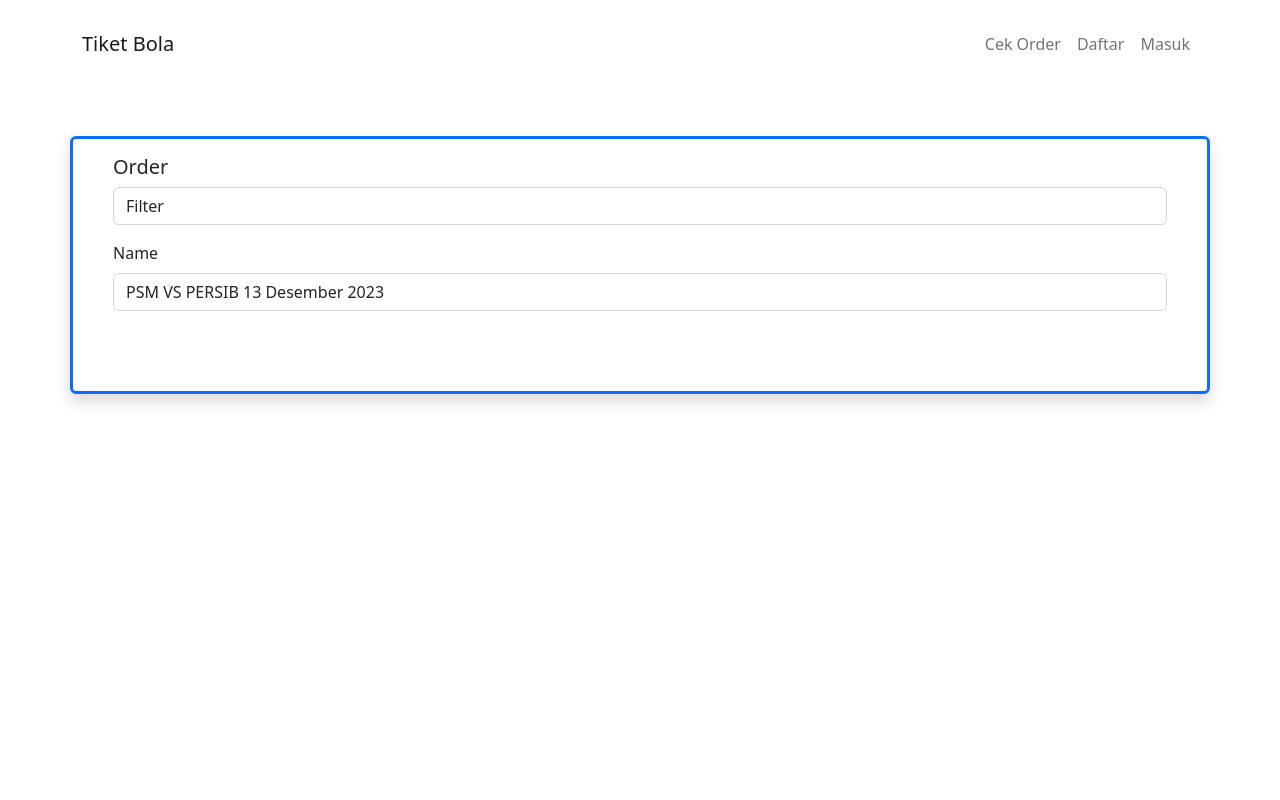
After one commit to daffaraka/tiket-bola, a PHP site: page /my_order.html in a window 1280 px wide. The commit adds this page. Run offline with PHP 8.4, Linux system fonts and the light colour scheme.

Commit message:
Perubahan Navbar, Tampilan Order & My Order

```diff
--- a/away.html
+++ b/away.html
@@ -24,7 +24,7 @@
                 <div class="d-flex" id="collapsibleNavId">
                     <ul class="navbar-nav mt-2 mt-lg-0">
                         <li class="nav-item">
-                            <a class="nav-link" href="#">Cek Order <span
+                            <a class="nav-link" href="pesanan.html">Cek Order <span
                                     class="visually-hidden">(current)</span></a>
                         </li>
                         <li class="nav-item">
@@ -57,7 +57,7 @@
             <div class="d-flex gap-3">
                 <a href="home_tiket.html" class="btn btn-outline-dark rounded-4 px-5 py-3"> Home
                 </a>
-                <a href="away.html" class="btn btn-outline-dark rounded-4 px-5 py-3"> Away
+                <a href="away.html" class="btn btn-outline-dark rounded-4 px-5 py-3 tiket-active"> Away
                 </a>
             </div>
 
--- a/detail_tiket.html
+++ b/detail_tiket.html
@@ -23,7 +23,7 @@
                 <div class="d-flex" id="collapsibleNavId">
                     <ul class="navbar-nav mt-2 mt-lg-0">
                         <li class="nav-item">
-                            <a class="nav-link" href="#">Cek Order <span
+                            <a class="nav-link" href="pesanan.html">Cek Order <span
                                     class="visually-hidden">(current)</span></a>
                         </li>
                         <li class="nav-item">
@@ -176,7 +176,7 @@
             </div>
 
             <div class="d-flex justify-content-center">
-                <a href class="btn btn-primary px-5 rounded-4 w-25">Beli </a>
+                <a href="payment_bank.html" class="btn btn-primary px-5 rounded-4 w-25">Beli </a>
 
             </div>
         </div>
--- /dev/null
+++ b/my_order.html
@@ -0,0 +1,73 @@
+<!DOCTYPE html>
+<html lang="en">
+    <head>
+        <meta charset="UTF-8" />
+        <meta name="viewport" content="width=device-width, initial-scale=1.0" />
+        <title>Pesanan Saya</title>
+        <link
+            href="https://cdn.jsdelivr.net/npm/bootstrap@5.2.3/dist/css/bootstrap.min.css"
+            rel="stylesheet"
+            integrity="sha384-rbsA2VBKQhggwzxH7pPCaAqO46MgnOM80zW1RWuH61DGLwZJEdK2Kadq2F9CUG65"
+            crossorigin="anonymous" />
+        <link
+            href="https://cdn.jsdelivr.net/npm/bootstrap@5.2.3/dist/css/bootstrap.min.css"
+            rel="stylesheet"
+            integrity="sha384-rbsA2VBKQhggwzxH7pPCaAqO46MgnOM80zW1RWuH61DGLwZJEdK2Kadq2F9CUG65"
+            crossorigin="anonymous" />
+        <link rel="stylesheet" href="styles.css" />
+    </head>
+
+    <body>
+        <nav class="navbar navbar-expand-sm navbar-light py-4">
+            <div class="container">
+                <a class="navbar-brand" href="home.html">Tiket Bola</a>
+                <div class="d-flex" id="collapsibleNavId">
+                    <ul class="navbar-nav mt-2 mt-lg-0">
+                        <li class="nav-item">
+                            <a class="nav-link" href="pesanan.html">Cek Order <span
+                                    class="visually-hidden">(current)</span></a>
+                        </li>
+                        <li class="nav-item">
+                            <a class="nav-link" href="#">Daftar <span
+                                    class="visually-hidden">(current)</span></a>
+                        </li>
+                        <li class="nav-item">
+                            <a class="nav-link" href="#">Masuk <span
+                                    class="visually-hidden">(current)</span></a>
+                        </li>
+                    </ul>
+                </div>
+            </div>
+        </nav>
+
+        <div
+            class="container border border-3 rounded border-primary pb-5 shadow my-5">
+            <div class="card container border-0">
+                <div class="card-body ">
+                    <h5 class="card-title">Order</h5>
+                    <div class="mb-3">
+                        <select class="form-control">
+                            <option value>Filter</option>
+                            <option value>Filter</option>
+                            <option value>Filter</option>
+                        </select>
+
+                    </div>
+
+                    <div class="mb-3">
+                        <label for class="form-label">Name</label>
+                        <input type="text"
+                            class="form-control" name id
+                            aria-describedby="helpId"
+                            value="PSM VS PERSIB 13 Desember 2023">
+                    </div>
+                </div>
+            </div>
+        </div>
+
+        <script
+            src="https://cdn.jsdelivr.net/npm/bootstrap@5.2.3/dist/js/bootstrap.bundle.min.js"
+            integrity="sha384-kenU1KFdBIe4zVF0s0G1M5b4hcpxyD9F7jL+jjXkk+Q2h455rYXK/7HAuoJl+0I4"
+            crossorigin="anonymous"></script>
+    </body>
+</html>
--- a/payment_bank.html
+++ b/payment_bank.html
@@ -27,7 +27,7 @@
                 <div class="d-flex" id="collapsibleNavId">
                     <ul class="navbar-nav mt-2 mt-lg-0">
                         <li class="nav-item">
-                            <a class="nav-link" href="#">Cek Order <span
+                            <a class="nav-link" href="pesanan.html">Cek Order <span
                                     class="visually-hidden">(current)</span></a>
                         </li>
                         <li class="nav-item">
--- a/payment_ewallet.html
+++ b/payment_ewallet.html
@@ -27,7 +27,7 @@
                 <div class="d-flex" id="collapsibleNavId">
                     <ul class="navbar-nav mt-2 mt-lg-0">
                         <li class="nav-item">
-                            <a class="nav-link" href="#">Cek Order <span
+                            <a class="nav-link" href="pesanan.html">Cek Order <span
                                     class="visually-hidden">(current)</span></a>
                         </li>
                         <li class="nav-item">
--- a/payment_qris.html
+++ b/payment_qris.html
@@ -27,7 +27,7 @@
                 <div class="d-flex" id="collapsibleNavId">
                     <ul class="navbar-nav mt-2 mt-lg-0">
                         <li class="nav-item">
-                            <a class="nav-link" href="#">Cek Order <span
+                            <a class="nav-link" href="pesanan.html">Cek Order <span
                                     class="visually-hidden">(current)</span></a>
                         </li>
                         <li class="nav-item">
--- a/styles.css
+++ b/styles.css
@@ -17,3 +17,8 @@ body {
     object-fit: cover;
     height: 30vh;
 }
+
+.tiket-active {
+    border: 3px solid green;
+    background-color: unset;
+}
```
Also changed, not shown: home.html (+9 -4 lines), home_tiket.html (+8 -14 lines), pesanan.html (added, +81 -0 lines), tiket.html (+7 -13 lines).
